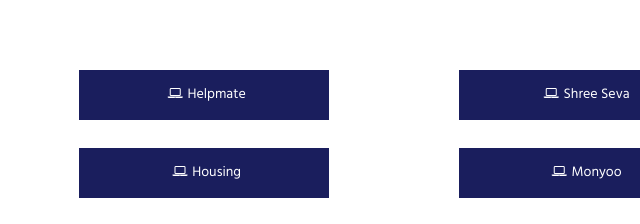
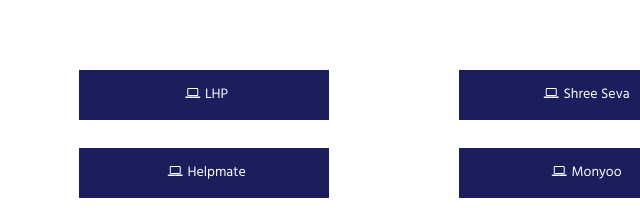
Before and after one commit to dvadher/portfolio, a plain HTML site: page index.html in a window 1280 px wide. Shown: the part 576-800 px from the top of the page, 0-640 px from the left. Drawn offline with Linux system fonts and the light colour scheme; files that its build step writes are made by us from their sources.

Commit message:
all page

```diff
--- a/index.html
+++ b/index.html
@@ -72,6 +72,11 @@
                   <div class="web-block pt-5 px-5 px-md-0 px-lg-0">
                      <div class="row justify-content-center">
                         <div class="col-md-4">
+                           <p class="mb-4"> <a target="_blank" href="https://dvadher.github.io/lhp/"
+                              class="bg-blue text-white portfolio-block text-center">
+                              <i class="fa fa-laptop mx-1" aria-hidden="true"></i>LHP
+                           </a>
+                        </p>
                            <p class="mb-4"> <a target="_blank" href="https://dvadher.github.io/helpmate/"
                                  class="bg-blue text-white portfolio-block text-center">
                                  <i class="fa fa-laptop mx-1" aria-hidden="true"></i>Helpmate
```
